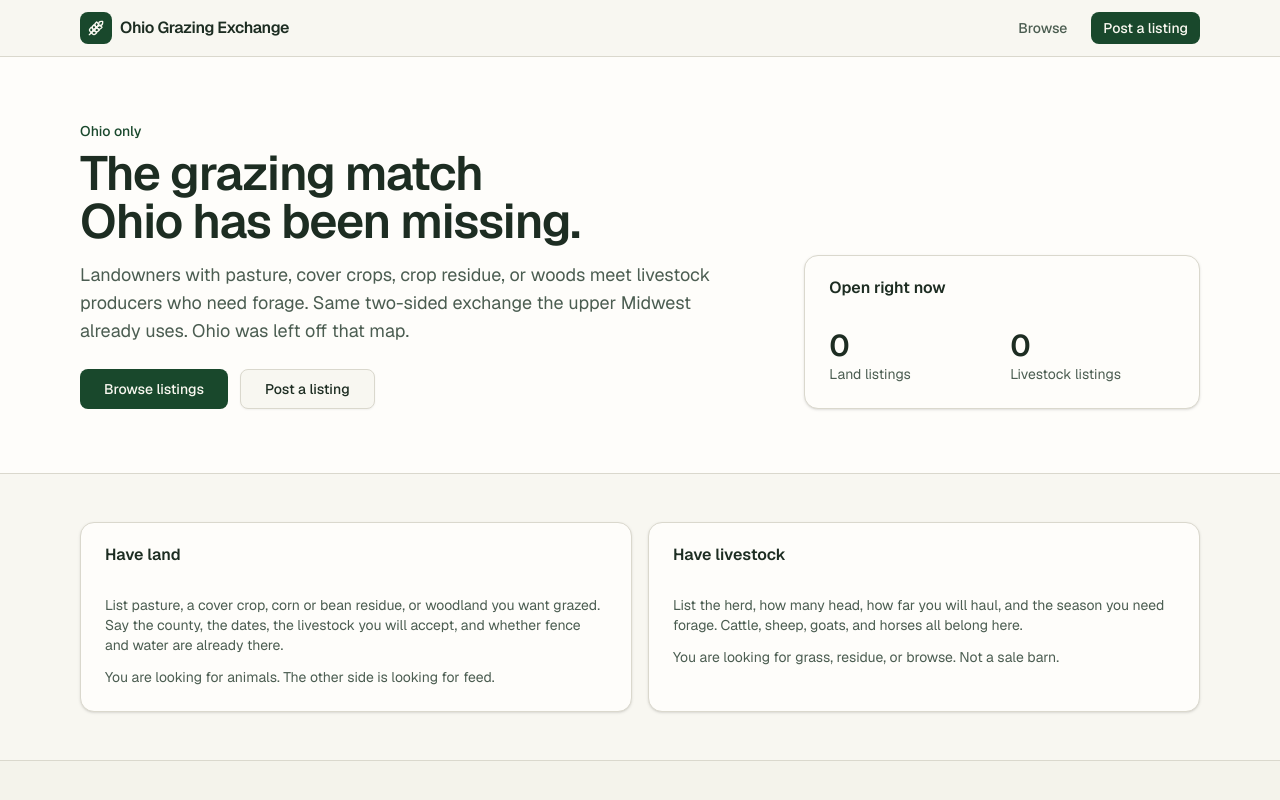
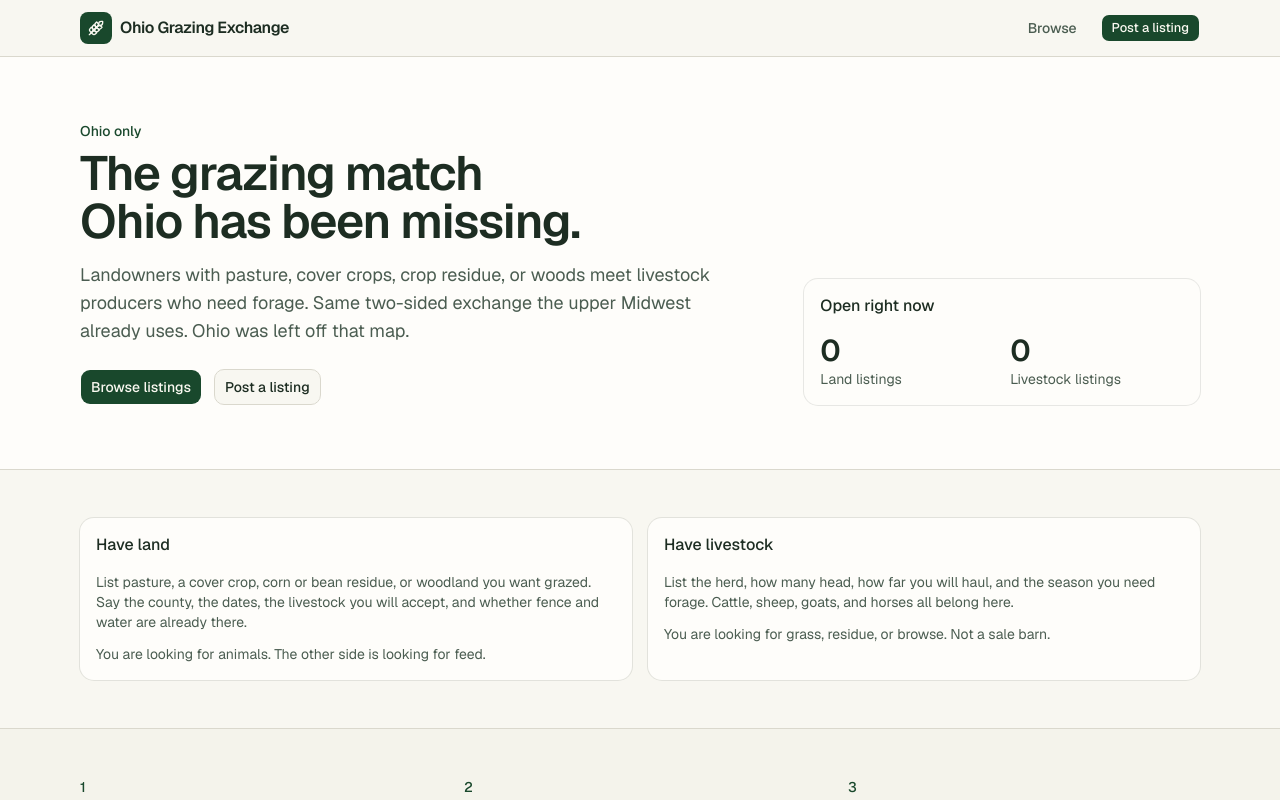
Before and after one commit to StreetChariot/ohio-grazing-exchange, a Next.js app: page / in a window 1280 px wide. Shown: the top 800 px of the page. Built offline with nearby package versions, Linux system fonts and the light colour scheme; no server answers; the database is empty.

Commit message:
Add the first Ohio Grazing Exchange slice.

```diff
--- /dev/null
+++ b/src/components/ui/button.tsx
@@ -0,0 +1,66 @@
+import * as React from "react"
+import { cva, type VariantProps } from "class-variance-authority"
+import { cn } from "cn"
+import { Slot } from "radix-ui"
+
+const buttonVariants = cva(
+  "group/button inline-flex shrink-0 items-center justify-center rounded-lg border border-transparent bg-clip-padding text-sm font-medium whitespace-nowrap transition-all outline-none select-none focus-visible:border-ring focus-visible:ring-3 focus-visible:ring-ring/50 active:not-aria-[haspopup]:translate-y-px disabled:pointer-events-none disabled:opacity-50 aria-invalid:border-destructive aria-invalid:ring-3 aria-invalid:ring-destructive/20 dark:aria-invalid:border-destructive/50 dark:aria-invalid:ring-destructive/40 [&_svg]:pointer-events-none [&_svg]:shrink-0 [&_svg:not([class*='size-'])]:size-4",
+  {
+    variants: {
+      variant: {
+        default: "bg-primary text-primary-foreground hover:bg-primary/80",
+        outline:
+          "border-border bg-background hover:bg-muted hover:text-foreground aria-expanded:bg-muted aria-expanded:text-foreground dark:border-input dark:bg-input/30 dark:hover:bg-input/50",
+        secondary:
+          "bg-secondary text-secondary-foreground hover:bg-[color-mix(in_oklch,var(--secondary),var(--foreground)_5%)] aria-expanded:bg-secondary aria-expanded:text-secondary-foreground",
+        ghost:
+          "hover:bg-muted hover:text-foreground aria-expanded:bg-muted aria-expanded:text-foreground dark:hover:bg-muted/50",
+        destructive:
+          "bg-destructive/10 text-destructive hover:bg-destructive/20 focus-visible:border-destructive/40 focus-visible:ring-destructive/20 dark:bg-destructive/20 dark:hover:bg-destructive/30 dark:focus-visible:ring-destructive/40",
+        link: "text-primary underline-offset-4 hover:underline",
+      },
+      size: {
+        default:
+          "h-8 gap-1.5 px-2.5 has-data-[icon=inline-end]:pr-2 has-data-[icon=inline-start]:pl-2",
+        xs: "h-6 gap-1 rounded-[min(var(--radius-md),10px)] px-2 text-xs in-data-[slot=button-group]:rounded-lg has-data-[icon=inline-end]:pr-1.5 has-data-[icon=inline-start]:pl-1.5 [&_svg:not([class*='size-'])]:size-3",
+        sm: "h-7 gap-1 rounded-[min(var(--radius-md),12px)] px-2.5 text-[0.8rem] in-data-[slot=button-group]:rounded-lg has-data-[icon=inline-end]:pr-1.5 has-data-[icon=inline-start]:pl-1.5 [&_svg:not([class*='size-'])]:size-3.5",
+        lg: "h-9 gap-1.5 px-2.5 has-data-[icon=inline-end]:pr-2 has-data-[icon=inline-start]:pl-2",
+        icon: "size-8",
+        "icon-xs":
+          "size-6 rounded-[min(var(--radius-md),10px)] in-data-[slot=button-group]:rounded-lg [&_svg:not([class*='size-'])]:size-3",
+        "icon-sm":
+          "size-7 rounded-[min(var(--radius-md),12px)] in-data-[slot=button-group]:rounded-lg",
+        "icon-lg": "size-9",
+      },
+    },
+    defaultVariants: {
+      variant: "default",
+      size: "default",
+    },
+  }
+)
+
+function Button({
+  className,
+  variant = "default",
+  size = "default",
+  asChild = false,
+  ...props
+}: React.ComponentProps<"button"> &
+  VariantProps<typeof buttonVariants> & {
+    asChild?: boolean
+  }) {
+  const Comp = asChild ? Slot.Root : "button"
+
+  return (
+    <Comp
+      data-slot="button"
+      data-variant={variant}
+      data-size={size}
+      className={cn(buttonVariants({ variant, size, className }))}
+      {...props}
+    />
+  )
+}
+
+export { Button, buttonVariants }
--- /dev/null
+++ b/src/components/ui/card.tsx
@@ -0,0 +1,102 @@
+import * as React from "react"
+import { cn } from "cn"
+
+function Card({
+  className,
+  size = "default",
+  ...props
+}: React.ComponentProps<"div"> & { size?: "default" | "sm" }) {
+  return (
+    <div
+      data-slot="card"
+      data-size={size}
+      className={cn(
+        "group/card flex flex-col gap-(--card-spacing) overflow-hidden rounded-xl bg-card py-(--card-spacing) text-sm text-card-foreground ring-1 ring-foreground/10 [--card-spacing:--spacing(4)] has-data-[slot=card-footer]:pb-0 has-[>img:first-child]:pt-0 data-[size=sm]:[--card-spacing:--spacing(3)] data-[size=sm]:has-data-[slot=card-footer]:pb-0 *:[img:first-child]:rounded-t-xl *:[img:last-child]:rounded-b-xl",
+        className
+      )}
+      {...props}
+    />
+  )
+}
+
+function CardHeader({ className, ...props }: React.ComponentProps<"div">) {
+  return (
+    <div
+      data-slot="card-header"
+      className={cn(
+        "group/card-header @container/card-header grid auto-rows-min items-start gap-1 rounded-t-xl px-(--card-spacing) has-data-[slot=card-action]:grid-cols-[1fr_auto] has-data-[slot=card-description]:grid-rows-[auto_auto] [.border-b]:pb-(--card-spacing)",
+        className
+      )}
+      {...props}
+    />
+  )
+}
+
+function CardTitle({ className, ...props }: React.ComponentProps<"div">) {
+  return (
+    <div
+      data-slot="card-title"
+      className={cn(
+        "font-heading text-base leading-snug font-medium group-data-[size=sm]/card:text-sm",
+        className
+      )}
+      {...props}
+    />
+  )
+}
+
+function CardDescription({ className, ...props }: React.ComponentProps<"div">) {
+  return (
+    <div
+      data-slot="card-description"
+      className={cn("text-sm text-muted-foreground", className)}
+      {...props}
+    />
+  )
+}
+
+function CardAction({ className, ...props }: React.ComponentProps<"div">) {
+  return (
+    <div
+      data-slot="card-action"
+      className={cn(
+        "col-start-2 row-span-2 row-start-1 self-start justify-self-end",
+        className
+      )}
+      {...props}
+    />
+  )
+}
+
+function CardContent({ className, ...props }: React.ComponentProps<"div">) {
+  return (
+    <div
+      data-slot="card-content"
+      className={cn("px-(--card-spacing)", className)}
+      {...props}
+    />
+  )
+}
+
+function CardFooter({ className, ...props }: React.ComponentProps<"div">) {
+  return (
+    <div
+      data-slot="card-footer"
+      className={cn(
+        "flex items-center rounded-b-xl border-t bg-muted/50 p-(--card-spacing)",
+        className
+      )}
+      {...props}
+    />
+  )
+}
+
+export {
+  Card,
+  CardHeader,
+  CardFooter,
+  CardTitle,
+  CardAction,
+  CardDescription,
+  CardContent,
+}
```
